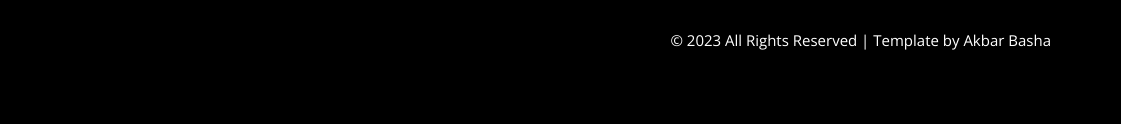
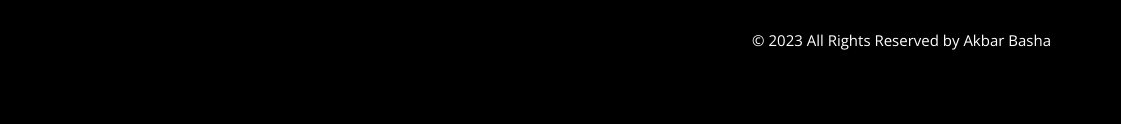
Before and after one commit to Akbar-102/Portfolio, a plain HTML site: page index.html in a window 1280 px wide. Shown: the part 5091-5215 px from the top of the page, 159-1280 px from the left. Drawn offline with nearby package versions, Linux system fonts and the light colour scheme.

Commit message:
Update index.html

```diff
--- a/index.html
+++ b/index.html
@@ -371,7 +371,7 @@
 			   <a href="#"><img src="images/main-logo.png" alt="" style="width: 17%;"></a>
 			</div>
 			<div class="footer-right">
-				<p>&copy; 2023 All Rights Reserved | Template by Akbar Basha</p>
+				<p>&copy; 2023 All Rights Reserved by Akbar Basha</p>
 			</div>
 		</div>
 		<script type="text/javascript">
```
